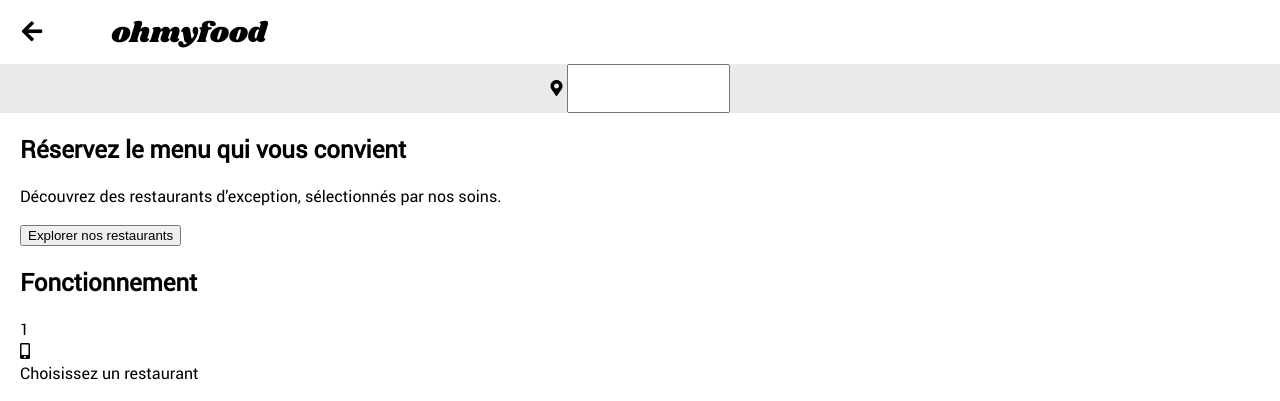
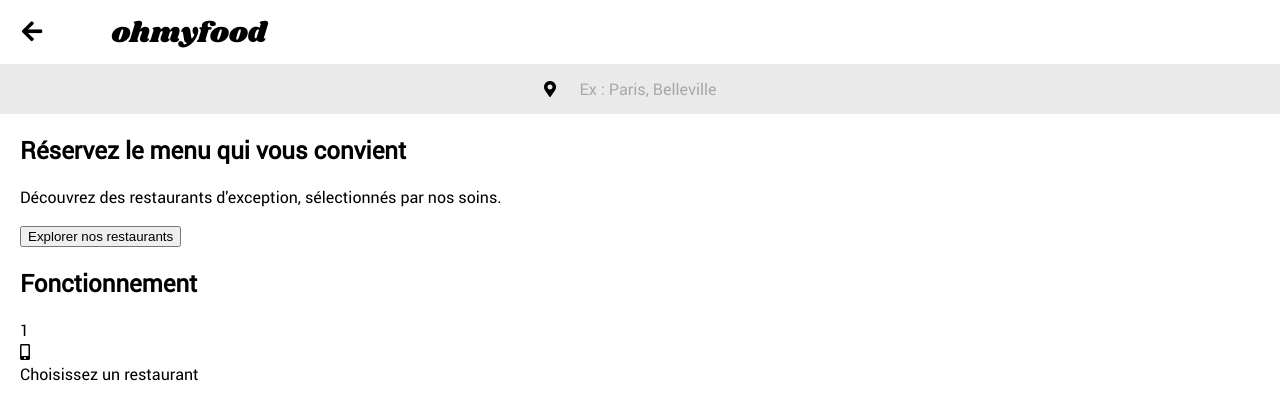
Before and after one commit to MaudNY/Aude-MelanieNYOUNG_P3_050721, a website: page public/index.html in a window 1280 px wide. Shown: the top 401 px of the page. Drawn offline with Linux system fonts and the light colour scheme; files whose address does not match are found by name.

Commit message:
FORMULAIRE - Fini

```diff
--- a/public/index.html
+++ b/public/index.html
@@ -34,7 +34,7 @@
             </div>
             <form method="POST" action="#">
                 <i class="fas fa-map-marker-alt"></i>
-                <input type="text" name="localisation" />
+                <input type="text" name="localisation" placeholder="Ex : Paris, Belleville" id="block-input" />
             </form>
 
         </section>
--- a/sass/main.scss
+++ b/sass/main.scss
@@ -44,7 +44,7 @@
 /* Mensurations */
 $container-margin: 1.25em;
 $block-size: (header-btn-size: 4.8em, input-height: 3em);
-$font-size: (header-btn-icon: 1.75em, header-heading: 1.8em, form-input: 0.9em);
+$font-size: (header-btn-icon: 1.75em, header-heading: 1.8em, form-input: 1em);
 $header__heading-margin: 0.6em, 0.4em;
 
 $sticky: sticky;
@@ -52,23 +52,28 @@
 /* UTILS - 2 Les fonctions */
 
 /* UTILS - 3 Les mixins */
+@mixin light-input-placeholder {
+	font-weight: normal;
+}
 
 /* LAYOUTS */
 .container {
 	margin: 0 $container-margin;
 }
 
+header {
+	box-shadow: 1.5px 1.5px 5px #cac9c9;
+	z-index: 9999;
 	#sticky-header {
 		display: flex;
 		flex-direction: row;
-	z-index: 9999;
-	box-shadow: 1.5px 1.5px 5px #cac9c9;
 		#header__heading {
 			font-size: map-get($font-size, header-heading);
 			flex: 1;
 			margin-top: nth($header__heading-margin, 1);
 			margin-bottom: nth($header__heading-margin, 2);
 			padding-left: 1.65em;
+		}
 	}
 }
 
@@ -80,12 +85,21 @@
 form {
 	background-color: $bg-colour-tertiary;
 	text-align: center;
-	input {
+}
+
+#block-input {
 	height: map-get($block-size, input-height);
 	font-size: map-get($font-size, form-input);
+	font-weight: bold;
 	text-align: center;
+	background-color: $bg-colour-tertiary;
+	border: none;
+	outline: none;
 }
 
+input::placeholder {
+	font-weight: lighter;
+	color: #a8a8a8;
 }
 
 /* COMPONENTS */
```
Also changed, not shown: public/css/style.css, 1 other file. Lines whose indentation alone changed are shown as unchanged.
